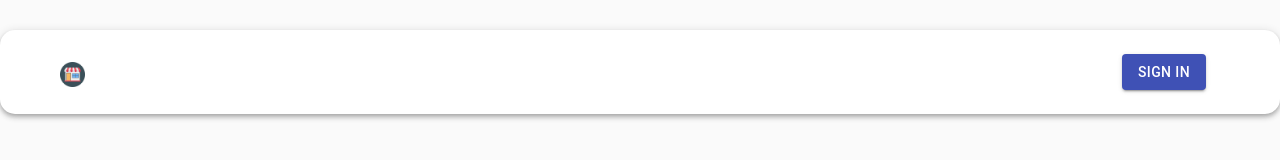
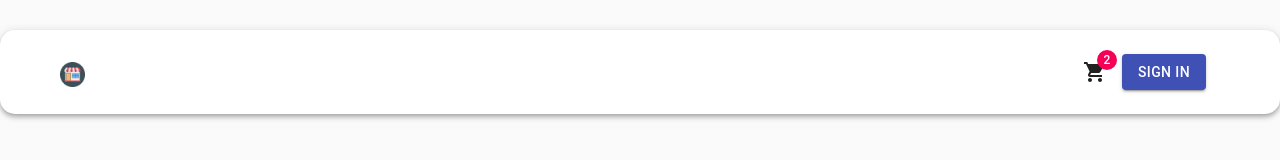
Before and after one commit to HristijanGjorgjioski/E-commerce, a React (Create React App) app in the folder client/: page / in a window 1280 px wide. Shown: the top 160 px of the page. Built offline with nearby package versions, Linux system fonts and the light colour scheme.

Commit message:
Still working on navbar

```diff
--- a/client/src/components/Header/Header.jsx
+++ b/client/src/components/Header/Header.jsx
@@ -29,9 +29,7 @@ const Header = () => {
           <img src={admin} alt="gjorgjioski admin" height="25px" className={classes.image} />
         </Link>
         <Toolbar className={classes.toolbar}>
-          <div className={classes.profile}>
             <Button variant="contained" className={classes.logout} color="secondary" onClick={logout}>Logout</Button>
-          </div>
         </Toolbar>
     </AppBar>
   )
@@ -46,6 +44,9 @@ const Header = () => {
               <img src={logo} alt="gjorgjioski commerce" height="25px" className={classes.image} />
           </Link>
           <Toolbar className={classes.toolbar}>
+            <Badge style={{ marginRight: '15px' }} badgeContent={2} color="secondary">
+              <ShoppingCart />
+            </Badge>
             <Button component={Link} to="/login" variant="contained" color="primary">Sign In</Button>
           </Toolbar>
         </AppBar>
```
